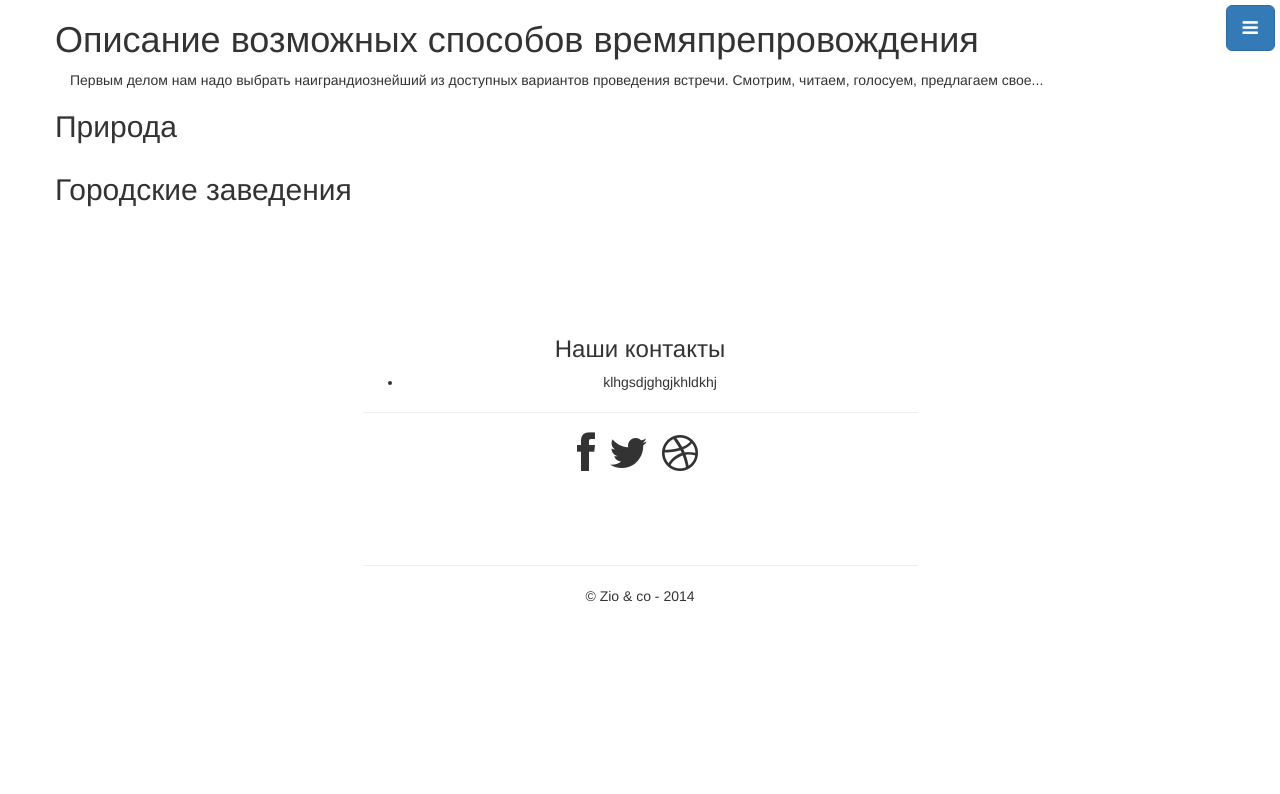
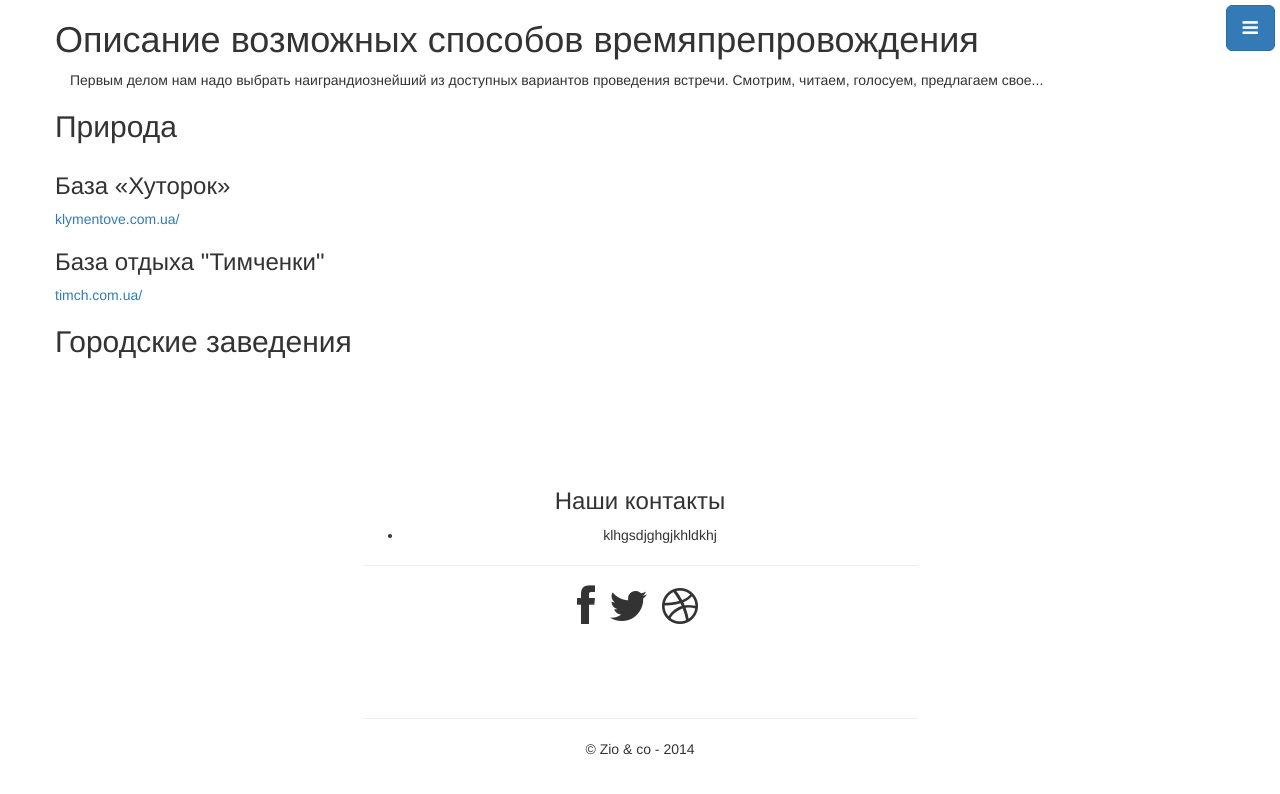
Before and after one commit to dmzio/chem1999, a Jekyll site: the page built from info.html, in a window 1280 px wide. Shown: the top 794 px of the page. Built offline with Jekyll 4.4.1, drawn with Linux system fonts in a browser that asks for light colours; nearby versions of some CDN libraries; Markdown is read by kramdown in place of the engine named in the settings.

Commit message:
info stub

```diff
--- a/_layouts/default.html
+++ b/_layouts/default.html
@@ -25,7 +25,8 @@
     <a id="menu-toggle" href="#" class="btn btn-primary btn-lg toggle"><i class="fa fa-bars"></i></a>
     <div id="sidebar-wrapper">
         <ul class="sidebar-nav">
-            <a id="menu-close" href="#" class="btn btn-default btn-lg pull-right toggle"><i class="fa fa-times"></i></a>
+            <a id="menu-close" href="#" class="btn btn-default btn-lg pull-right toggle"
+                    title="Меню минисайта - жми"><i class="fa fa-times"></i></a>
             <li class="sidebar-brand"><a href="/">{{ site.name}}</a>
             </li>
             <li><a href="/#top">Home</a>
--- a/info.html
+++ b/info.html
@@ -11,7 +11,22 @@ title: Описание возможных способов времяпрепр
 
 <div class="row">
 <h2 id="nature">Природа</h2>
+<div class="row">
+    <div class="col-md-8">
+        <h3>База «Хуторок»</h3>
+    <a href="http://klymentove.com.ua/">klymentove.com.ua/</a>
+    </div>
 
+
+</div>
+    <div class="row">
+    <div class="col-md-8">
+        <h3>База отдыха "Тимченки"</h3>
+    <a href="http://timch.com.ua/">timch.com.ua/</a>
+    </div>
+
+
+</div>
 </div>
 
 
```
